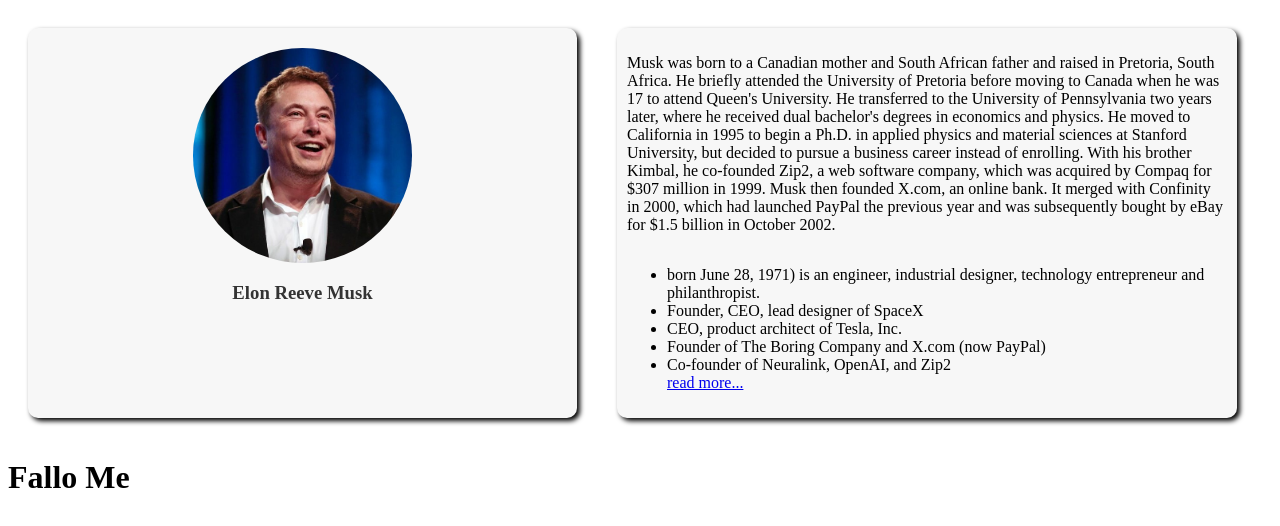
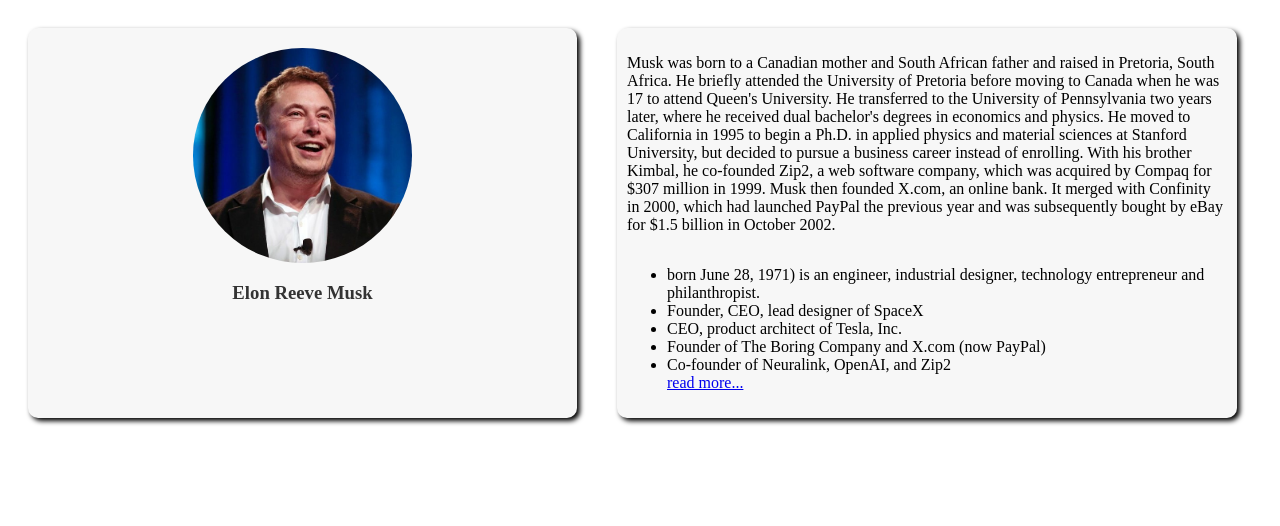
Before and after one commit to sachindusahan/tribute-page, a plain HTML site: page index.html in a window 1280 px wide. Drawn offline with Linux system fonts and the light colour scheme.

Commit message:
first commit

```diff
--- a/index.html
+++ b/index.html
@@ -27,10 +27,5 @@
             </ul>
         </div>
     </div>
-
-<footer>
-	<h1>Fallo Me</h1>
-</footer>
-
 </body>
 </html>
```
